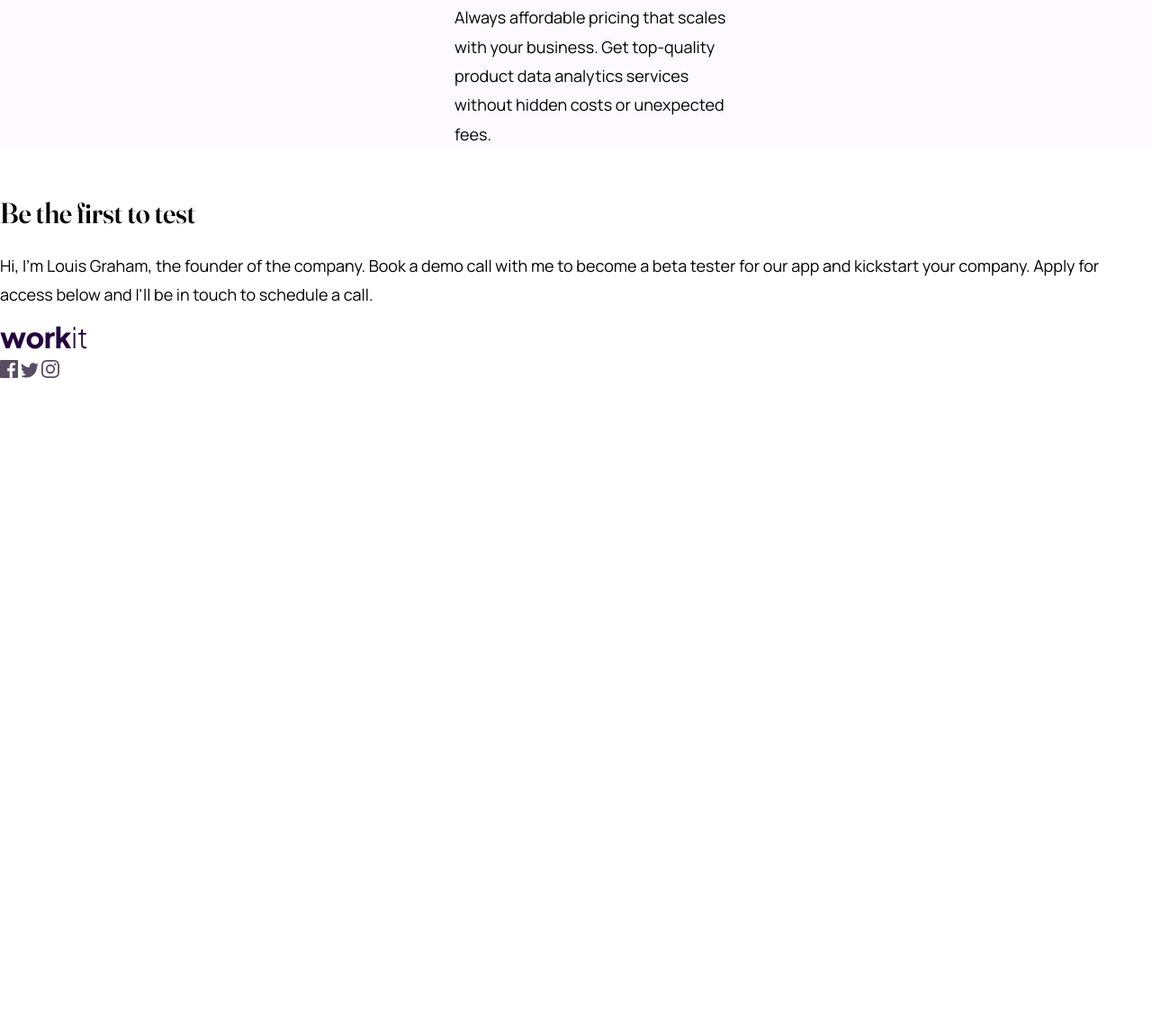
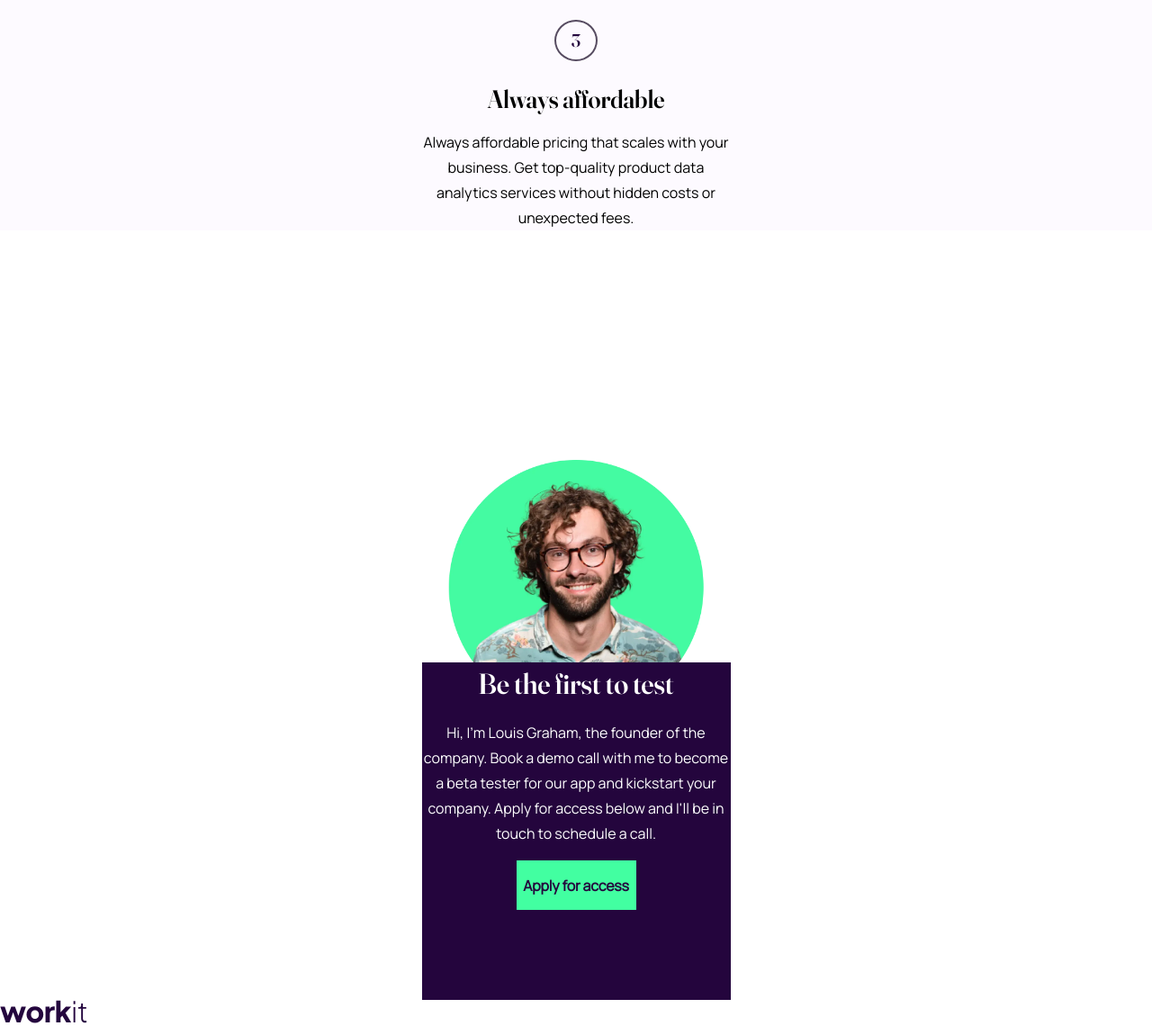
Before and after one commit to radektomasek/fm-workit-landing-page, a website built with Parcel: page index.html in a window 1280 px wide. Shown: the part 1159-2299 px from the top of the page at 90% size. Before the commit the page ends 1589 px from the top, so only its background shows below. Built offline with nearby package versions, Linux system fonts and the light colour scheme.

Commit message:
Styled insights + offer sections

```diff
--- a/index.html
+++ b/index.html
@@ -43,12 +43,14 @@
             </ol>
         </section>
         <section class="offer">
+            <img class="offer__avatar" src="./assets/image-founder.webp" alt="Louis Graham's profile pic">
             <h2 class="offer__heading">Be the first to test</h2>
             <p class="offer__paragraph">
                 Hi, I'm Louis Graham, the founder of the company. Book a demo call with me to become a
                 beta tester for our app and kickstart your company. Apply for access below and I'll be
                 in touch to schedule a call.
             </p>
+            <a class="offer__button button--primary" href="#">Apply for access</a>
         </section>
     </main>
     <footer class="footer">
--- a/src/css/styles.css
+++ b/src/css/styles.css
@@ -53,8 +53,8 @@ html {
 
 body {
     font-family: var(--manrope-font-family);
-    font-size: 1.125rem;
-    line-height: 1.8;
+    font-size: var(--paragraph-size);
+    line-height: var(--paragraph-line);
     margin: 0;
     padding: 0;
 }
@@ -179,16 +179,14 @@ a {
     counter-reset: insights-counter;
     max-width: 350px;
     margin: 0 auto;
-    padding-left: 40px;
+    text-align: center;
 }
 
 .insights__item {
     counter-increment: insights-counter;
     justify-items: center;
     margin: 0 auto;
-    /* text-align: center; */
-    /* width: 21.4375rem;
-    height: 12.875rem; */
+
     margin-bottom: 3rem;
     position: relative;
 }
@@ -206,18 +204,35 @@ a {
     align-items: center;
     color: var(--dark-purple-color);
     border: 2px solid var(--davy-grey-color);
-    position: absolute;
-    left: calc(-1 * 3rem - 10px);
 }
 
 .insights__heading {
-    /* grid-row: 2 / span 1;
-    grid-column: 1 / span 1; */
+    margin: 1.5rem 0 1rem 0;
 }
 
 .insights__paragraph {
-    /* grid-row: 3 / span 1;
-    grid-column: 1 / span 1; */
+
+}
+
+.offer {
+    position: relative;
+    background-color: var(--dark-purple-color);
+    color: var(--white-color);
+    height: 23.4375rem;
+    width: 21.4375rem;
+    margin: 0 auto;
+    text-align: center;
+    margin-top: 30rem;
+}
+
+.offer__avatar {
+    position: absolute;
+    width: 282.5px;
+    top: 0;
+    left: 50%;
+    top: -60%;
+    transform: translateX(-50%);
+    z-index: -1;
 }
 
 @media screen and (min-width: 90em) {
@@ -241,23 +256,16 @@ a {
         --link-line: 2;
     }
 
-    /* .insights__item {
-        grid-template-columns: 1fr 1fr;
-        grid-template-rows: 0.5fr 0.5fr;
+    .insights__list {
+        text-align: left;
     }
 
     .insights__item::before {
-        grid-row: 1 / span 2;
-        grid-column: 1 / span 1;
+        position: absolute;
+        padding-left: 40px;
+        left: calc(-1 * 4rem - 1rem);
+        top: 50%;
+        transform: translateY(-50%);
     }
 
-    .insights__heading {
-        grid-row: 1 / span 1;
-        grid-column: 2 / span 1;
-    }
-
-    .insights__paragraph {
-        grid-row: 2 / span 1;
-        grid-column: 2 / span 1;
-    } */
 }
```
